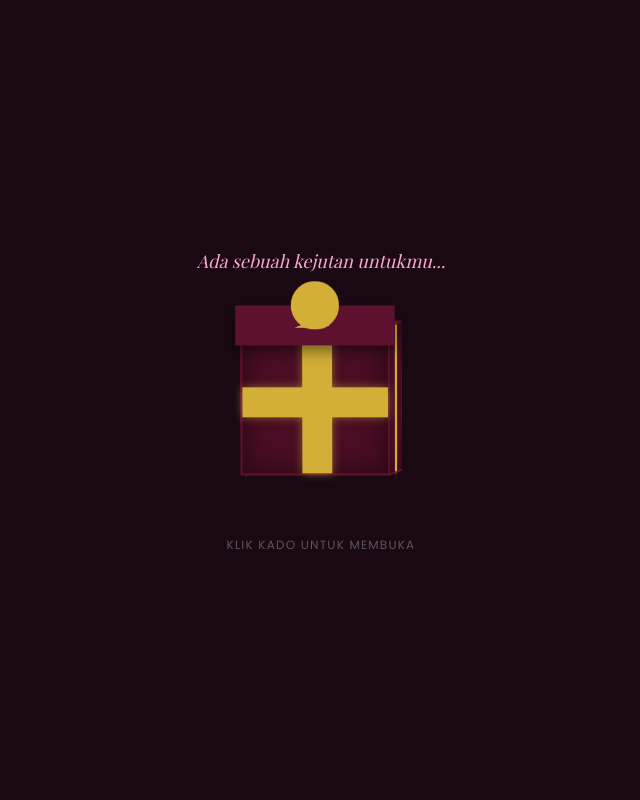
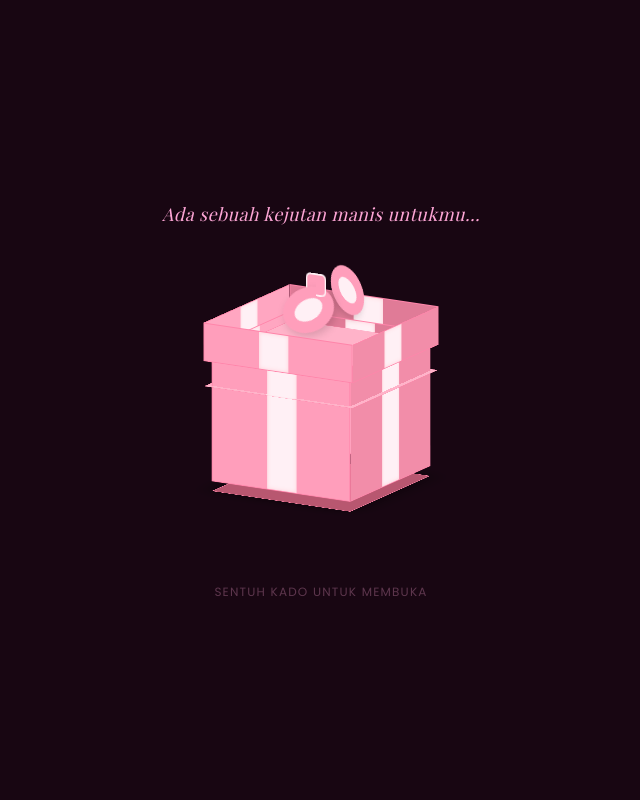
Before and after one commit to Kayyneez/mieayam, a plain HTML site: page index.html in a window 1280 px wide. Shown: the top 800 px of the page, without its empty margins (319-959 px from the left). Drawn offline with nearby package versions, Linux system fonts and the light colour scheme; a web font is replaced by a local one.

Commit message:
Update index.html

```diff
--- a/index.html
+++ b/index.html
@@ -18,105 +18,134 @@
         .serif-font {
             font-family: 'Playfair Display', serif;
         }
-        html {
-            scroll-behavior: smooth;
+
+        /* ================= APPLIKASI KADO 3D MERAH MUDA ESTETIK ================= */
+        #gift-screen {
+            perspective: 1200px;
         }
 
-        /* --- STYLING KADO 3D YANG LEBIH 'WAH' --- */
-        #gift-screen {
-            perspective: 1000px; /* Memberikan efek 3D kedalaman */
+        .gift-wrapper {
+            position: relative;
+            width: 180px;
+            height: 180px;
+            transform-style: preserve-3d;
+            transform: rotateX(-15deg) rotateY(-30deg);
+            transition: transform 0.5s ease;
         }
 
-        .gift-container {
-            width: 150px;
-            height: 150px;
-            position: relative;
-            transform-style: preserve-3d;
-            cursor: pointer;
-            transition: transform 0.3s ease;
+        /* Animasi Melayang Lembut Sebelum Diklik */
+        .gift-float {
+            animation: floatAnim 3s infinite ease-in-out;
         }
 
-        .gift-container:hover {
-            transform: rotateY(15deg) rotateX(10deg);
+        @keyframes floatAnim {
+            0%, 100% { transform: rotateX(-15deg) rotateY(-30deg) translateY(0); }
+            50% { transform: rotateX(-15deg) rotateY(-30deg) translateY(-15px); }
         }
 
-        /* Styling Sisi Kubus Kado */
-        .gift-box-face {
+        /* Struktur Utama Badan Kado */
+        .gift-box {
             position: absolute;
-            width: 150px;
-            height: 150px;
-            background-color: #4a0d24; /* Deep Burgundy/Pink Tua */
-            border: 2px solid #5e112e;
-            box-shadow: inset 0 0 30px rgba(0,0,0,0.5);
-            display: flex;
-            align-items: center;
-            justify-content: center;
+            width: 160px;
+            height: 140px;
+            bottom: 0;
+            left: 10px;
+            transform-style: preserve-3d;
+            transition: transform 1s cubic-bezier(0.4, 0, 0.2, 1);
         }
 
-        /* Mengatur posisi 3D masing-masing sisi */
-        .front  { transform: translateZ(75px); }
-        .back   { transform: rotateY(180deg) translateZ(75px); }
-        .right  { transform: rotateY(90deg) translateZ(75px); }
-        .left   { transform: rotateY(-90deg) translateZ(75px); }
-        .top    { transform: rotateX(90deg) translateZ(75px); height: 150px; background-color: #5e112e; }
-        .bottom { transform: rotateX(-90deg) translateZ(75px); background-color: #330818; }
+        /* Sisi-Sisi Badan Kado */
+        .box-face {
+            position: absolute;
+            width: 160px;
+            height: 140px;
+            background: #ff9ebb;
+            border: 1px solid #ff85aa;
+        }
+        .box-face.front  { transform: translateZ(80px); background: #ff9ebb; }
+        .box-face.back   { transform: rotateY(180deg) translateZ(80px); background: #e07b97; }
+        .box-face.right  { transform: rotateY(90deg) translateZ(80px); background: #f28da9; }
+        .box-face.left   { transform: rotateY(-90deg) translateZ(80px); background: #ffa6c1; }
+        .box-face.top    { transform: rotateX(90deg) translateZ(70px); height: 160px; background: #ffb3c9; }
+        .box-face.bottom { transform: rotateX(-90deg) translateZ(70px); height: 160px; background: #b85770; box-shadow: 0 0 30px rgba(0,0,0,0.6); }
 
-        /* Styling Pita Kado (Vertical & Horizontal) */
-        .ribbon-v, .ribbon-h {
-            position: absolute;
-            background-color: #d4af37; /* Gold */
-            box-shadow: 0 0 10px rgba(212, 175, 55, 0.5);
-        }
-        .ribbon-v { width: 30px; height: 100%; left: 60px; }
-        .ribbon-h { width: 100%; height: 30px; top: 60px; }
-
-        /* Tutup Kado (Lid) */
+        /* Struktur Tutup Kado */
         .gift-lid {
             position: absolute;
-            width: 160px;
+            width: 172px;
             height: 40px;
-            background-color: #5e112e; /* Sedikit lebih terang dari box */
-            top: -20px;
-            left: -5px;
+            top: 15px;
+            left: 4px;
             transform-style: preserve-3d;
-            transform: translateZ(76px); /* Sedikit di depan box */
-            box-shadow: 0 5px 15px rgba(0,0,0,0.5);
-            transition: transform 1s ease-out, opacity 1s ease-out;
-            display: flex;
-            align-items: center;
-            justify-content: center;
-        }
-        /* Pita Emas di Tutup */
-        .lid-ribbon {
-            position: absolute;
-            width: 30px;
-            height: 160px;
-            background-color: #d4af37;
-            transform: rotateX(90deg);
+            transform: translateZ(0);
+            transition: transform 1.2s cubic-bezier(0.25, 1, 0.5, 1), opacity 0.8s ease;
+            z-index: 10;
         }
 
-        /* --- ANIMASI --- */
-        /* Animasi Bergetar Awal */
-        @keyframes wobble {
-            0%, 100% { transform: rotateY(0) rotateX(0); }
-            25% { transform: rotateY(5deg) rotateX(2deg); }
-            75% { transform: rotateY(-5deg) rotateX(-2deg); }
+        /* Sisi Sisi Tutup Kado */
+        .lid-face {
+            position: absolute;
+            width: 172px;
+            height: 40px;
+            background: #ff9ebb;
+            border: 1px solid #ff85aa;
         }
-        .gift-wobble {
-            animation: wobble 3s infinite ease-in-out;
+        .lid-face.front  { transform: translateZ(86px); background: #ff9ebb; }
+        .lid-face.back   { transform: rotateY(180deg) translateZ(86px); background: #e07b97; }
+        .lid-face.right  { transform: rotateY(90deg) translateZ(86px); background: #f28da9; }
+        .lid-face.left   { transform: rotateY(-90deg) translateZ(86px); background: #ffa6c1; }
+        .lid-face.top    { transform: rotateX(90deg) translateZ(20px); height: 172px; background: #ffb3c9; }
+
+        /* Pita Putih-Pink Bergaris */
+        .stripe-v, .stripe-h {
+            position: absolute;
+            background: #fff0f5;
+            box-shadow: inset 0 0 4px rgba(255, 182, 193, 0.6);
+        }
+        .stripe-v { width: 34px; height: 100%; left: 63px; }
+        .stripe-h { width: 34px; height: 100%; left: 69px; transform: rotateX(90deg); }
+
+        /* GAYA PITA SIMPUL IKATAN */
+        .bow-container {
+            position: absolute;
+            top: -55px;
+            left: 86px;
+            transform-style: preserve-3d;
+            transform: translateZ(0);
+        }
+        .bow-loop {
+            position: absolute;
+            width: 55px;
+            height: 45px;
+            border: 12px solid #ff9ebb;
+            border-radius: 50%;
+            background: #fff0f5;
+            box-shadow: 0 4px 8px rgba(0,0,0,0.15);
+        }
+        .bow-loop.left  { transform: rotateY(20deg) rotateZ(-35deg) translateX(-45px); }
+        .bow-loop.right { transform: rotateY(-20deg) rotateZ(35deg) translateX(5px); }
+
+        .bow-center {
+            position: absolute;
+            width: 24px;
+            height: 24px;
+            background: #ff9ebb;
+            border: 2px solid #fff0f5;
+            border-radius: 6px;
+            left: -12px;
+            top: 10px;
+            transform: translateZ(10px);
         }
 
-        /* Animasi Buka Kado (Terbang ke Atas & Menghilang) */
-        .gift-container.open .gift-lid {
-            transform: translateZ(76px) translateY(-200px) rotateX(-45deg);
+        /* ANIMASI REAKSI SAAT KADO DIBUKA */
+        .gift-wrapper.open-box .gift-lid {
+            transform: translateY(-350px) rotateX(45deg) rotateY(45deg) scale(0.8);
             opacity: 0;
         }
-        .gift-container.open .ribbon-v,
-        .gift-container.open .ribbon-h {
+        .gift-wrapper.open-box .gift-box {
+            transform: translateY(200px) scale(0.5);
             opacity: 0;
-            transition: opacity 0.5s ease;
         }
-
     </style>
 </head>
 <body>
@@ -124,35 +153,39 @@
     <audio id="bg-music" src="audios.mp3" loop></audio>
 
 
-    <div id="gift-screen" class="fixed inset-0 z-50 flex flex-col items-center justify-center bg-[#1a0813] transition-all duration-1000 origin-top">
+    <div id="gift-screen" class="fixed inset-0 z-50 flex flex-col items-center justify-center bg-[#180612] transition-all duration-1000">
         <div class="text-center p-6 flex flex-col items-center">
-            <p class="serif-font italic text-pink-300 text-lg mb-12">Ada sebuah kejutan untukmu...</p>
+            <p class="serif-font italic text-pink-300 text-lg mb-20 tracking-wide">Ada sebuah kejutan manis untukmu...</p>
 
-            <div id="gift-box" class="gift-container gift-wobble">
-                <div class="gift-box-face front">
-                    <div class="ribbon-v"></div>
-                    <div class="ribbon-h"></div>
+            <div id="gift-interactive" class="gift-wrapper gift-float cursor-pointer">
+                <div class="gift-lid">
+                    <div class="lid-face top">
+                        <div class="stripe-v" style="left: 69px;"></div>
+                        <div class="stripe-h"></div>
+                    </div>
+                    <div class="lid-face front"><div class="stripe-v"></div></div>
+                    <div class="lid-face back"><div class="stripe-v"></div></div>
+                    <div class="lid-face right"><div class="stripe-v"></div></div>
+                    <div class="lid-face left"><div class="stripe-v"></div></div>
+
+                    <div class="bow-container">
+                        <div class="bow-loop left"></div>
+                        <div class="bow-loop right"></div>
+                        <div class="bow-center"></div>
+                    </div>
                 </div>
-                <div class="gift-box-face back">
-                    <div class="ribbon-v"></div>
-                </div>
-                <div class="gift-box-face right">
-                    <div class="ribbon-v"></div>
-                </div>
-                <div class="gift-box-face left">
-                    <div class="ribbon-v"></div>
-                </div>
-                <div class="gift-box-face top"></div>
-                <div class="gift-box-face bottom"></div>
 
-                <div class="gift-lid">
-                    <div class="lid-ribbon"></div>
-                    <div class="absolute w-12 h-12 bg-[#d4af37] rounded-full transform rotateY(45deg) -top-6"></div>
-                    <div class="absolute w-12 h-12 bg-[#d4af37] rounded-full transform rotateY(-45deg) -top-6"></div>
+                <div class="gift-box">
+                    <div class="box-face front"><div class="stripe-v"></div></div>
+                    <div class="box-face back"><div class="stripe-v"></div></div>
+                    <div class="box-face right"><div class="stripe-v"></div></div>
+                    <div class="box-face left"><div class="stripe-v"></div></div>
+                    <div class="box-face top"></div>
+                    <div class="box-face bottom"></div>
                 </div>
             </div>
 
-            <p class="text-xs text-gray-400 mt-16 tracking-widest uppercase animate-pulse">Klik Kado Untuk Membuka</p>
+            <p class="text-xs text-pink-300/60 mt-24 tracking-widest uppercase animate-pulse">Sentuh kado untuk membuka</p>
         </div>
     </div>
 
@@ -187,7 +220,7 @@
             </h1>
             <p class="text-sm text-gray-400 max-w-sm font-light">Every petal holds a whisper of how much you mean to me.</p>
             <div class="pt-8 text-pink-300/40 text-xl animate-bounce">🌸</div>
-            <p class="text-[10px] uppercase tracking-widest text-gray-500">Scroll Down to Discover</p>
+            <p class="text-[10px] uppercase tracking-widest text-gray-500">Enjoy the cinematic letter...</p>
         </section>
 
         <section class="w-full max-w-2xl bg-[#1e0a17]/60 border border-pink-950/50 rounded-3xl p-8 md:p-12 my-20 backdrop-blur-sm text-center space-y-6 shadow-xl">
@@ -243,7 +276,7 @@
             </div>
         </section>
 
-        <section class="w-full my-20">
+        <section id="gallery-target" class="w-full my-20">
             <div class="text-center mb-12">
                 <p class="serif-font italic text-pink-400 text-sm mb-2">captured in time</p>
                 <h2 class="serif-font text-3xl text-pink-100">Your Beautiful Pictures</h2>
@@ -279,58 +312,78 @@
             <div class="text-pink-400/80 text-xl pt-4 animate-pulse">💗</div>
             <p class="serif-font text-xs italic text-pink-300">Made with love, just for you 🌸</p>
         </section>
-
     </div>
-
 
     <script>
         const giftScreen = document.getElementById('gift-screen');
-        const giftBox = document.getElementById('gift-box');
-        const mainContent = document.getElementById('main-content');
+        const giftInteractive = document.getElementById('gift-interactive');
         const musicWidget = document.getElementById('music-widget');
         const bgMusic = document.getElementById('bg-music');
         const playPauseBtn = document.getElementById('play-pause-btn');
         const playIcon = document.getElementById('play-icon');
         const pauseIcon = document.getElementById('pause-icon');
 
-        // Aksi ketika Kado Diklik
-        giftBox.addEventListener('click', function() {
-            // 1. Tambahkan class 'open' untuk memicu animasi tutup kado terbang
-            this.classList.remove('gift-wobble'); // Hentikan getaran
-            this.classList.add('open');
+        let slideInterval;
 
-            // 2. Putar Musik Otomatis (Amazing - Rex Orange County)
-            // Menggunakan sedikit delay agar pas dengan tutup kado terangkat
+        // Fungsi Slide Otomatis Kebawah Pelan-pelan (Cinematic Mode)
+        function startAutoSlide() {
+            // Menggeser layar kebawah sebesar 1 pixel setiap 15 milidetik (sangat halus)
+            slideInterval = setInterval(() => {
+                window.scrollBy(0, 1);
+
+                // Jika sudah mentok paling bawah, otomatis matikan fungsi slide
+                if ((window.innerHeight + window.scrollY) >= document.body.offsetHeight) {
+                    clearInterval(slideInterval);
+                }
+            }, 15);
+        }
+
+        // Matikan auto-slide jika pacarmu menyentuh layar / scroll sendiri
+        function stopAutoSlideOnInteraction() {
+            clearInterval(slideInterval);
+            // Hapus event listener agar hemat memory setelah dimatikan
+            window.removeEventListener('wheel', stopAutoSlideOnInteraction);
+            window.removeEventListener('touchmove', stopAutoSlideOnInteraction);
+        }
+
+        // Trigger Pembukaan Kado
+        giftInteractive.addEventListener('click', function() {
+            this.classList.remove('gift-float');
+            this.classList.add('open-box');
+
             setTimeout(() => {
-                bgMusic.play().catch(error => {
-                    console.log("Autoplay dicegah browser, harus interaksi dulu:", error);
-                });
-            }, 300);
+                bgMusic.play().catch(err => console.log("Autoplay ditahan browser:", err));
+            }, 350);
 
-            // 3. Transisi Menghilangkan Layar Kado (Menyusut ke Atas & Fade Out)
             setTimeout(() => {
-                giftScreen.style.transform = 'scaleY(0)';
                 giftScreen.style.opacity = '0';
-            }, 1200); // Memberikan waktu animasi kado terbuka dulu
+                giftScreen.style.pointerEvents = 'none';
+            }, 1000);
 
-            // 4. Tampilkan Widget Pemutar Musik di Kiri & Scroll Otomatis ke Konten
             setTimeout(() => {
                 giftScreen.classList.add('hidden');
 
-                // Tampilkan Widget Musik
                 musicWidget.classList.remove('opacity-0', 'pointer-events-none');
                 musicWidget.classList.add('opacity-100', 'pointer-events-auto');
 
-                // Scroll otomatis ke bawah (Section Pembuka)
+                // 1. Lompat ke halaman utama pertama
                 window.scrollTo({
                     top: window.innerHeight,
                     behavior: 'smooth'
                 });
 
-            }, 2200); // Total waktu transisi sebelum masuk menu utama
+                // 2. Tunggu 1.5 detik (menunggu scroll pertama selesai), lalu mulai SLIDE OTOMATIS
+                setTimeout(() => {
+                    startAutoSlide();
+                    // Dengarkan jika pacar menyentuh/mengatur scroll manual untuk mematikan auto slide
+                    window.addEventListener('wheel', stopAutoSlideOnInteraction);
+                    window.addEventListener('touchmove', stopAutoSlideOnInteraction);
+                }, 1500);
+
+            }, 2000);
         });
 
-        // Pengatur Tombol Play / Pause Musik
+        // Kontrol musik manual
         playPauseBtn.addEventListener('click', () => {
             if (bgMusic.paused) {
                 bgMusic.play();
@@ -344,4 +397,4 @@
         });
     </script>
 </body>
-                        </html>
+</html>
```
